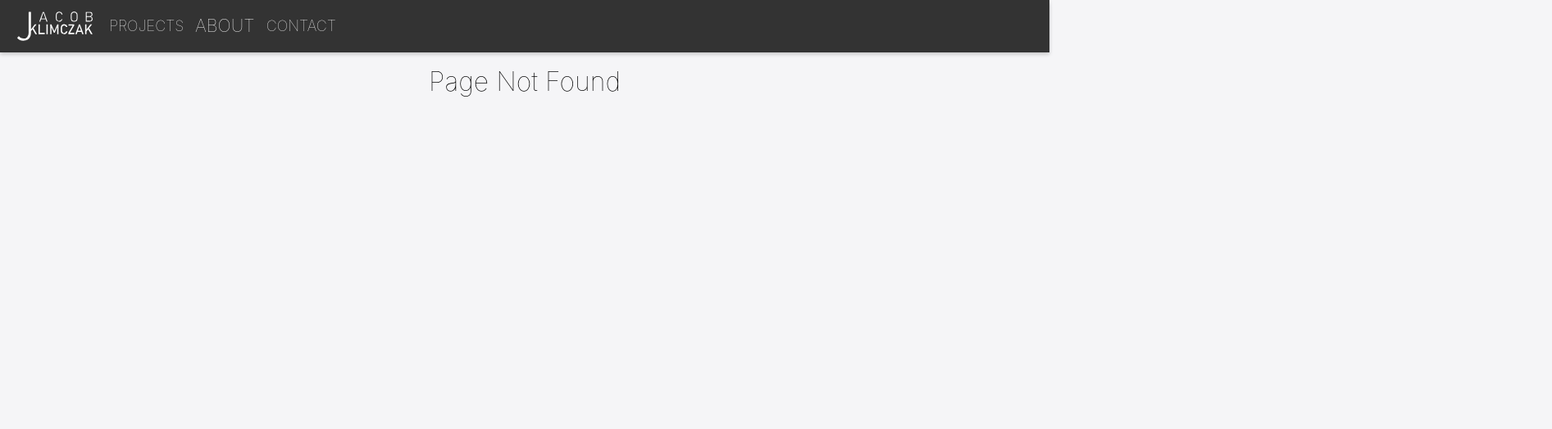
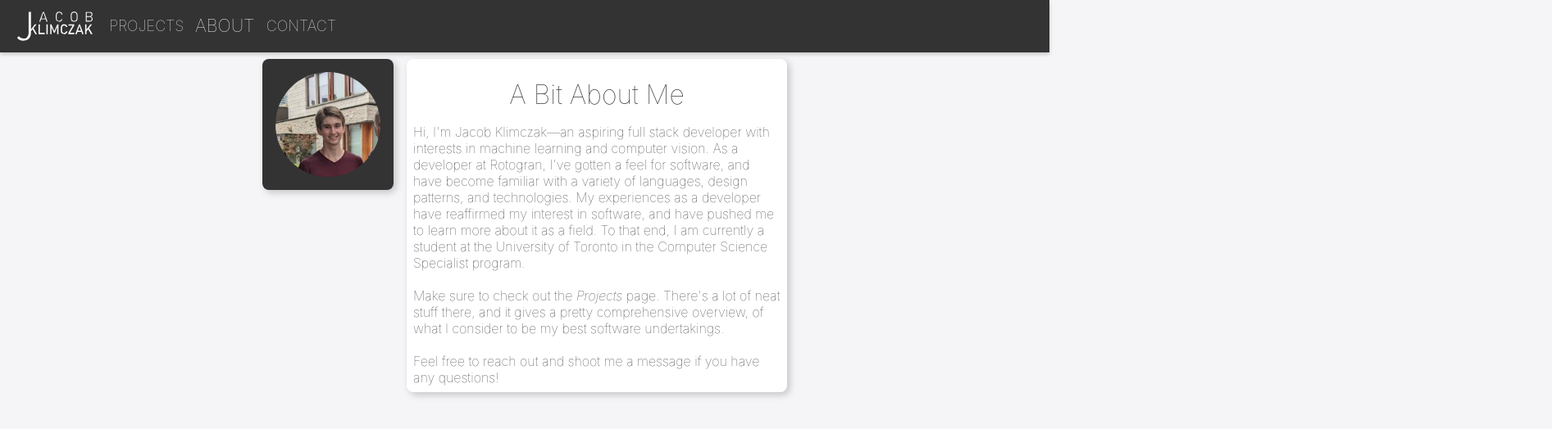
Before and after one commit to Jacob4649/2022-portfolio, a React (Create React App) app: page /about in a window 1280 px wide. Before the commit this address had no page. Shown: the top 524 px of the page at 82% size, 1893 px wide, since content can reach past the window. Built offline with nearby package versions, Linux system fonts and the light colour scheme.

Commit message:
add a simple about page

```diff
--- a/src/index.tsx
+++ b/src/index.tsx
@@ -9,6 +9,7 @@ import Home from './pages/home';
 import { Projects } from './pages/projects/projects';
 import Project from './pages/projects/project';
 import Contact from './pages/contacts/contact';
+import About from './pages/about/about';
 
 const root = ReactDOM.createRoot(
   document.getElementById('root') as HTMLElement
@@ -24,6 +25,7 @@ root.render(
           <Route path=":projectId" element={<Project />} />
         </Route>
         <Route path="contact" element={<Contact />} />
+        <Route path="about" element={<About />} />
         <Route path="*" element={<NoMatch />} />
       </Route>
     </Routes>
--- /dev/null
+++ b/src/pages/about/about.css
@@ -0,0 +1,21 @@
+.about-container > * {
+    animation: fall-in forwards ease-in-out 0.3s;
+}
+
+@keyframes fall-in {
+    0% {
+        translate: calc(100vw + 5rem) 0;
+    }
+
+    100% {
+        translate: 0 0;
+    }
+}
+
+.profile-pic-about {
+    border-radius: 100%;
+    width: auto;
+    height: 8rem;
+    padding: 0.5rem;
+    display: block;
+}
--- /dev/null
+++ b/src/pages/about/about.tsx
@@ -0,0 +1,31 @@
+import '../../App.css';
+import './about.css';
+import profilePic from '../../../public/images/linkedin-profile.png';
+
+/**
+ * Component for the about page
+ * @param props properties for this component
+ */
+export default function About(props: any) {
+    return <div className='shadow-box-container about-container'>
+        <div className='shadow-box shadow-box-dark'>
+            <img className="profile-pic-about" src={profilePic} alt="profile pic"></img>
+        </div>
+        <div className='shadow-box shadow-box-light'>
+            <span className='section-title'>A Bit About Me</span>
+            Hi, I'm Jacob Klimczak—an aspiring full stack developer with interests
+            in machine learning and computer vision. As a developer at Rotogran, I've
+            gotten a feel for software, and have become familiar with a variety of languages,
+            design patterns, and technologies. My experiences as a developer have reaffirmed my interest
+            in software, and have pushed me to learn more about it as a field. To that end,
+            I am currently a student at the University of Toronto in the Computer
+            Science Specialist program.
+            <br></br><br></br>
+            Make sure to check out the <span style={{ fontStyle: "italic" }}>Projects</span> page.
+            There's a lot of neat stuff there, and it gives a pretty comprehensive overview, of what I consider
+            to be my best software undertakings.
+            <br></br><br></br>
+            Feel free to reach out and shoot me a message if you have any questions!
+        </div>
+    </div>;
+}
--- a/src/pages/contacts/contact.css
+++ b/src/pages/contacts/contact.css
@@ -28,10 +28,10 @@
 }
 
 .contacts-container > * {
-    animation: fall-down forwards ease-in-out 0.3s;
+    animation: fall-in forwards ease-in-out 0.3s;
 }
 
-@keyframes fall-down {
+@keyframes fall-in {
     0% {
         translate: calc(100vw + 5rem) 0;
     }
```
